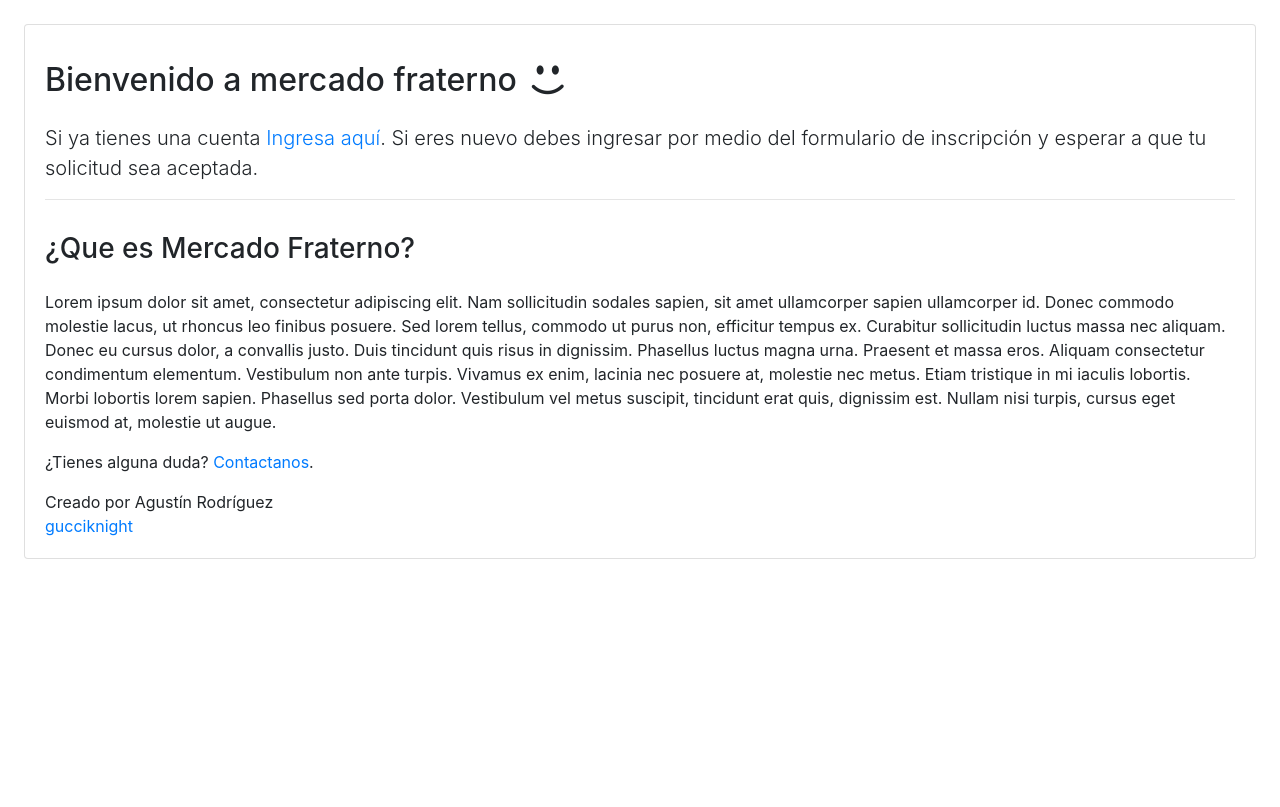
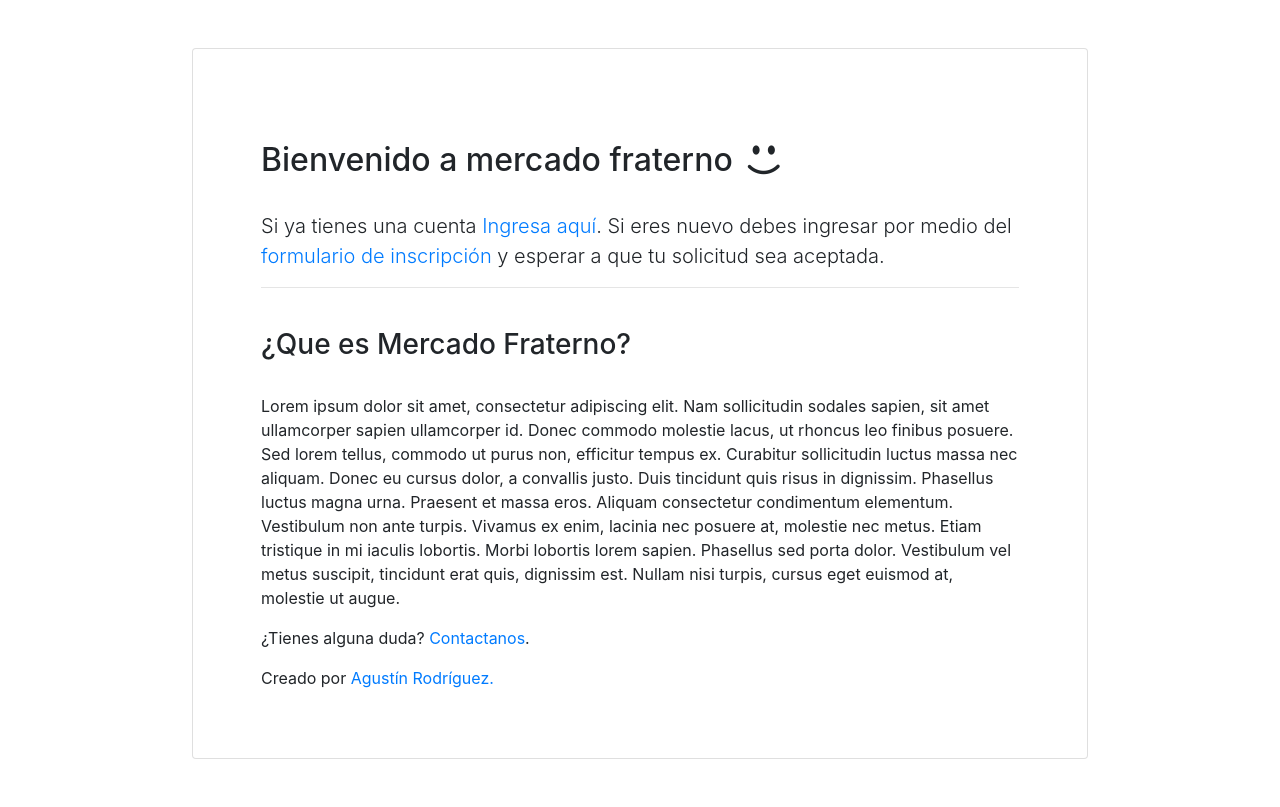
Before and after one commit to gucciknight/Mercado-Fraterno, a Django app: template core/templates/home.html in a window 1280 px wide. Before the commit the page ends 559 px from the top, so only its background shows below. Run offline with Django 4.2, Linux system fonts and the light colour scheme; the template is opened without the code that fills it, so the values that code supplies are empty; some libraries are stand-ins or nearby versions; some web fonts are replaced.

```diff
--- a/core/forms.py
+++ b/core/forms.py
@@ -2,7 +2,7 @@ from django import forms
 from django.contrib.auth.forms import UserCreationForm
 from django.db import transaction
 from django.forms.utils import ValidationError
-from core.models import ( User, Participant, Admin,
+from core.models import ( User, Participant, Administrator,
                         Coin, CoinBalance, Transaction)
 
 class AdministratorSignUpForm(UserCreationForm):
@@ -11,7 +11,6 @@ class AdministratorSignUpForm(UserCreationForm):
 
     def save(self, commit=True):
         user = super().save(commit=False)
-        user.is_teacher = True
         if commit:
             user.save()
         return user
--- a/core/templates/base.html
+++ b/core/templates/base.html
@@ -17,8 +17,8 @@
     }
   </style>
   <body>
-    <div class="card m-4">
-      <div class="card-body">
+    <div class="card m-5 p-1 p-md-5 align-center mx-auto" style="width: 70%;">
+      <div class="card-body ">
         {% block content %}
         {% endblock %}
       </div>
--- a/core/templates/home.html
+++ b/core/templates/home.html
@@ -2,13 +2,13 @@
 
 {% block content %}
 
-<h2 class="text-md-left text-center py-3">Bienvenido a mercado fraterno <span class="icon-emo-happy"></span></h2>
+<h2 class="text-md-left text-center py-4">Bienvenido a mercado fraterno <span class="icon-emo-happy"></span></h2>
   <p class="lead">
-  Si ya tienes una cuenta <a href="{% url 'login' %}">Ingresa aquí</a>. Si eres nuevo debes ingresar por medio del formulario de inscripción y esperar a que tu solicitud sea aceptada.
+  Si ya tienes una cuenta <a href="{% url 'login' %}">Ingresa aquí</a>. Si eres nuevo debes ingresar por medio del <a href="{% url 'signup' %}">formulario de inscripción</a> y esperar a que tu solicitud sea aceptada.
 
   </p>
   <hr>
-  <h3 class="text-md-left text-center py-3">¿Que es Mercado Fraterno?</h3>
+  <h3 class="text-md-left text-center py-4">¿Que es Mercado Fraterno?</h3>
   <p>
     Lorem ipsum dolor sit amet, consectetur adipiscing elit. Nam sollicitudin sodales sapien, sit amet ullamcorper sapien ullamcorper id. Donec commodo molestie lacus, ut rhoncus leo finibus posuere. Sed lorem tellus, commodo ut purus non, efficitur tempus ex. Curabitur sollicitudin luctus massa nec aliquam. Donec eu cursus dolor, a convallis justo. Duis tincidunt quis risus in dignissim. Phasellus luctus magna urna.
 
@@ -16,6 +16,6 @@ Praesent et massa eros. Aliquam consectetur condimentum elementum. Vestibulum no
   </p>
   <p>¿Tienes alguna duda? <a href="https://github.com/sibtc/django-multiple-user-types-example/blob/master/README.md">Contactanos</a>.</p>
 {% comment %}{% endcomment %}
-  <p class="mb-0">Creado por Agustín Rodríguez<br><a href="https://github.com/gucciknight?tab=overview&from=2022-09-01&to=2022-09-30">gucciknight</a></p>
+  <p class="mb-0">Creado por <a href="https://github.com/gucciknight?tab=overview&from=2022-09-01&to=2022-09-30">Agustín Rodríguez.</a><br></p>
 
 {% endblock %}
--- a/core/templates/market/coins.html
+++ b/core/templates/market/coins.html
@@ -1,6 +1,6 @@
 {% extends 'base.html' %}
 
 {% block content %}
-<h2>Ingresaste!</h2>
+<h2>Hola {{ user_name }} Ingresaste!</h2>
 <a href="{% url 'logout' %}">log out</a>
 {% endblock %}
--- a/core/views/market.py
+++ b/core/views/market.py
@@ -8,8 +8,11 @@ from django.views.generic import (CreateView, DeleteView, DetailView, ListView,
 from ..models import User, Participant, Administrator, Coin, CoinBalance, Transaction
 # Create your views here.
 def home(request):
+    user_name = request.user.first_name
     if request.user.is_authenticated:
-        return render(request, 'market/coins.html')
+        return render(request, 'market/coins.html', {
+            "user_name": user_name
+        })
     return render(request, 'home.html')
 
 
--- a/mercado_fraterno/urls.py
+++ b/mercado_fraterno/urls.py
@@ -15,6 +15,7 @@ Including another URLconf
 """
 from django.contrib import admin
 from django.urls import path, include
+from core.views import administrator, participant
 
 #from core.views.home import login
 
@@ -22,5 +23,7 @@ urlpatterns = [
     path('admin/', admin.site.urls),
     path('', include('core.urls')),
     path('accounts/', include('django.contrib.auth.urls')),
+    path('accounts/signup/', administrator.AdministratorSignUpView.as_view(), name='signup')
+    #path('')
     #path(signup, core.)
 ]
```
Also changed, not shown: core/views/administrator.py (+7 -4 lines), db.sqlite3.
